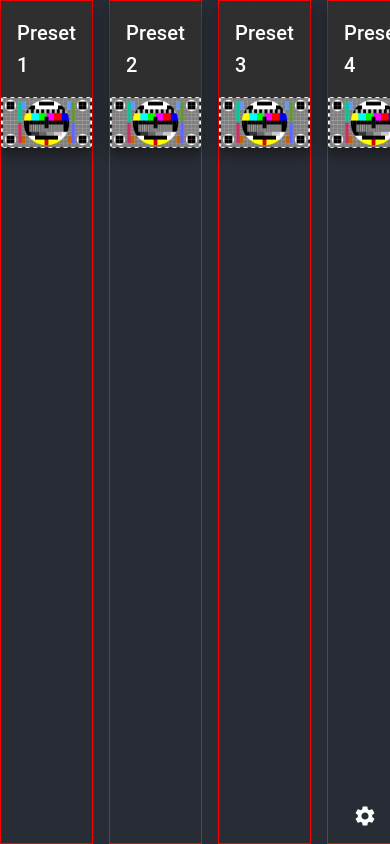
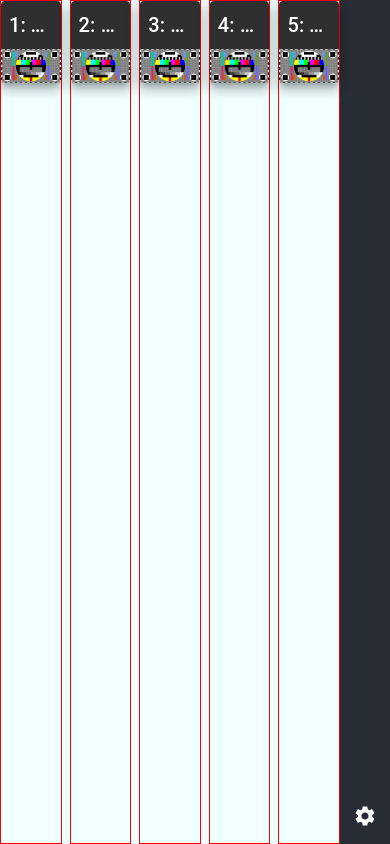
Before and after one commit to benchdollar/ptz-camera-controller, a React (Create React App) app: page / in a window 390 px wide. Built offline with nearby package versions, Linux system fonts and the light colour scheme.

Commit message:
responsive row and button width with Preset object

```diff
--- a/src/App.css
+++ b/src/App.css
@@ -26,6 +26,7 @@
   align-items: stretch;
   justify-content: space-evenly;
   align-content: stretch;
+  background-color: azure;
 }
 
 
--- a/src/App.tsx
+++ b/src/App.tsx
@@ -6,17 +6,23 @@ import Box from '@mui/material/Box';
 import { Stack } from '@mui/material';
 import './App.css';
 import PresetBox from './components/PresetBox';
+import Preset from './model/Preset';
 
 
-const cameraPresets = Array.of("1", "2", "3", "4", "5");
+const cameraPresets: Preset[] = new Array<Preset>();
+cameraPresets.push(new Preset(1, "Totale"));
+cameraPresets.push(new Preset(2, "Speaker"));
+cameraPresets.push(new Preset(3, "Speaker + Reader"));
+cameraPresets.push(new Preset(4, "Reader"));
+cameraPresets.push(new Preset(5, "Table"));
 
 
 function App() {
   return (
     <Box className="App">
-      <Stack className="PresetStack" direction={"row"} spacing={2}>
-        {cameraPresets.map( element => {
-          return <PresetBox title={"Preset " + element} key={element} />
+      <Stack className="PresetStack" direction={"row"} spacing={1}>
+        {cameraPresets.map( (preset, index) => {
+          return <PresetBox preset={preset} key={index} />
         })}
       </Stack>
       <Box className='MenuBar'>
--- a/src/components/PresetBox.css
+++ b/src/components/PresetBox.css
@@ -1,14 +1,15 @@
 .PresetBox {
   /*flex: 1 0 auto;*/
   border: 1px solid red;
+  max-width: calc((100vw - var(--app-menu-width) - 4*8px)/5);
 }
 
 .PresetTitle {
-  overflow: 'hidden'!important;
-  text-overflow: 'ellipsis';
-  white-space: 'nowrap';
-  width: 100%;
-  max-width: 100%;
+  overflow-y: clip;
+  white-space: nowrap;
+  text-overflow: ellipsis;
+  font-size: medium;
+  font-weight: bold;
 }
 
 .PresetImage {
--- a/src/components/PresetBox.tsx
+++ b/src/components/PresetBox.tsx
@@ -2,30 +2,28 @@ import React from 'react';
 import Box from "@mui/material/Box";
 
 import './PresetBox.css'
-import  testImage from '../assets/testimage_fullhd.gif'
-import { Card, CardActionArea, CardContent, CardMedia, Container, Typography } from '@mui/material';
+import { Card, CardActionArea, CardContent, CardMedia, Typography } from '@mui/material';
+import Preset from '../model/Preset';
 
-interface PresetBoxProps {
-    title: string;
-    name?: string;
-    cameraPresetId?: number;
+interface PresetButtonProps {
+  preset: Preset;
 }
 
-const PresetButton = (props: PresetBoxProps) => {
+const PresetButton = ({preset}: PresetButtonProps) => {
 
     return (
       <Box className="PresetBox">
         <Card raised={true}>
           <CardActionArea>
-            <CardContent sx={{textAlign: 'left'}}>
+            <CardContent sx={{textAlign: 'left', p:1}}>
               <Typography variant="h6" component="div" className="PresetTitle">
-                {props.title}
+                {preset.getId() + ": " + preset.getTitle()}
               </Typography>
             </CardContent>
             <CardMedia
               component="img"
               className='PresetImage'
-              image={testImage}
+              image={preset.getImage()}
               alt="green iguana"
 
             />
--- /dev/null
+++ b/src/model/Preset.tsx
@@ -0,0 +1,28 @@
+import  testImage from '../assets/testimage_fullhd.gif'
+
+const DEFAULT_IMAGE = testImage;
+
+export default class Preset {
+    private id: number;
+    private title: string;
+    private image: string;
+
+    constructor(id: number, title: string, image?: string) {
+        this.id = id;
+        this.title = title
+        this.image = image ? image : DEFAULT_IMAGE;
+    }
+
+    public getId(): number {
+        return this.id;
+    }
+
+    public getTitle(): string {
+        return this.title;
+    }
+
+    public getImage(): string {
+        return this.image;
+    }
+
+}
```
